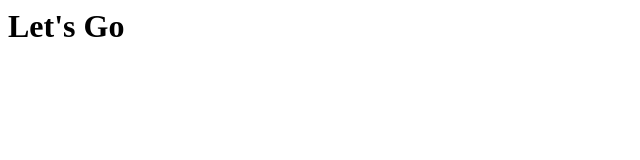
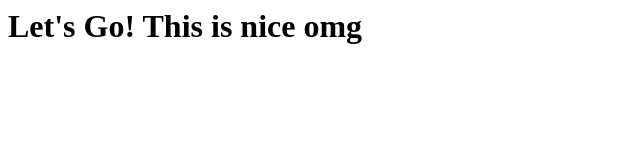
Before and after one commit to surabhiragha1/coursera-test, a plain HTML site: page site/index.html in a window 1280 px wide. Shown: the whole page, without its empty margins (0-640 px from the left). Drawn offline with Linux system fonts and the light colour scheme.

Commit message:
Small changes

```diff
--- a/site/index.html
+++ b/site/index.html
@@ -3,6 +3,6 @@
 	<title>Hello World</title>
 </head>
 <body>
-<h1>Let's Go</h1>
+<h1>Let's Go! This is nice omg</h1>
 </body>
 </html>
```
